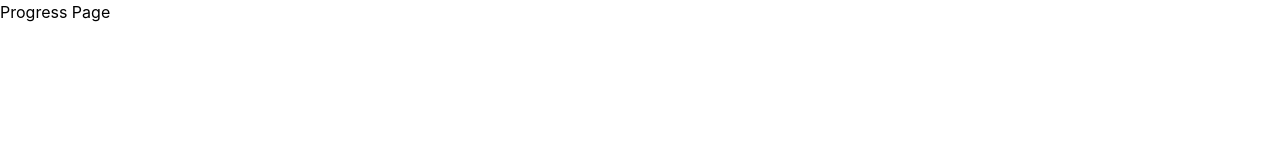
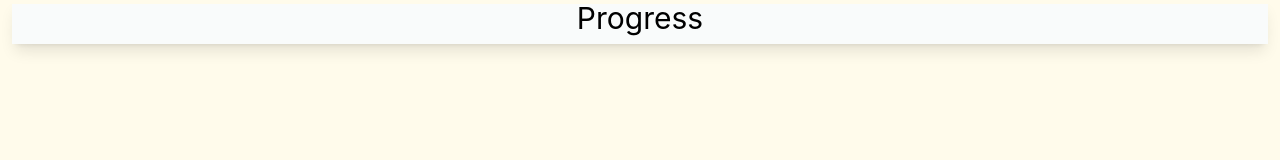
Before and after one commit to kazmirwang/Final-Capstone-KazimirWang, a React (Vite) app: page / in a window 1280 px wide. Shown: the top 160 px of the page. Built offline with nearby package versions, Linux system fonts and the light colour scheme.

Commit message:
added headers and formatting

```diff
--- a/package.json
+++ b/package.json
@@ -13,6 +13,7 @@
     "@tailwindcss/vite": "^4.2.1",
     "react": "^19.2.4",
     "react-dom": "^19.2.4",
+    "react-router-dom": "^7.13.1",
     "tailwindcss": "^4.2.1"
   },
   "devDependencies": {
--- a/src/App.jsx
+++ b/src/App.jsx
@@ -6,6 +6,9 @@ import './App.css';
 
 function App() {
   return (
+    <>
+      <div className="fixed h-full w-full -z-10 bg-amber-50"></div>
+      <div className="fixed h-1 w-full bg-amber-50"></div>
       <BrowserRouter>
         <nav className="fixed bottom-0 h-20 w-full columns-3 bg-emerald-300 text-center">
           <Link to="/tracker" className="hover:bg-emerald-500 h-full block">
@@ -25,6 +28,7 @@ function App() {
           <Route path="/friends" element={<Friends />} />
         </Routes>
       </BrowserRouter>
+    </>
   );
 }
 
--- a/src/components/Header.jsx
+++ b/src/components/Header.jsx
@@ -1,8 +1,7 @@
-function Header() {
+function Header({title}) {
     return (
         <>
-            <h1 className="text-3xl text-center">About Me</h1>
-            <h2 className="text-xl text-blue-400 text-center">Information about me.</h2>
+            <h1 className="text-3xl text-center shadow-lg ml-3 mr-3 mb-1 pb-2 bg-mist-50">{title}</h1>
         </>
     )
 }
--- a/src/pages/Friends.jsx
+++ b/src/pages/Friends.jsx
@@ -1,5 +1,7 @@
+import Header from '../components/Header';
+
 function Friends() {
-    return <h1>Friends Page</h1>;
+    return <Header title="Friends"/>;
   }
 
   export default Friends;
--- a/src/pages/Progress.jsx
+++ b/src/pages/Progress.jsx
@@ -1,5 +1,7 @@
+import Header from '../components/Header';
+
 function Progress() {
-    return <h1>Progress Page</h1>;
+    return <Header title="Progress"/>
   }
 
   export default Progress;
--- a/src/pages/Tracker.jsx
+++ b/src/pages/Tracker.jsx
@@ -1,5 +1,7 @@
+import Header from '../components/Header';
+
 function Tracker() {
-    return <h1>Tracker Page</h1>;
+    return <Header title="Tracker"/>;
   }
 
   export default Tracker;
```
Also changed, not shown: 1 other file (tests, documents, lock files or other folders). Lines whose indentation alone changed are shown as unchanged.
